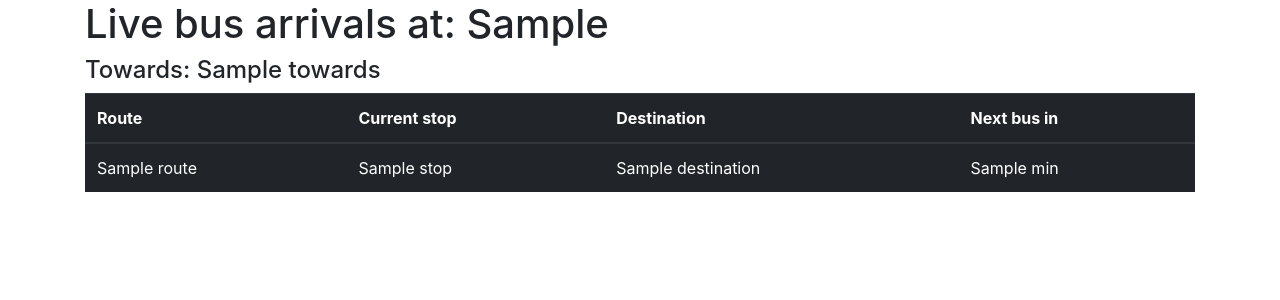
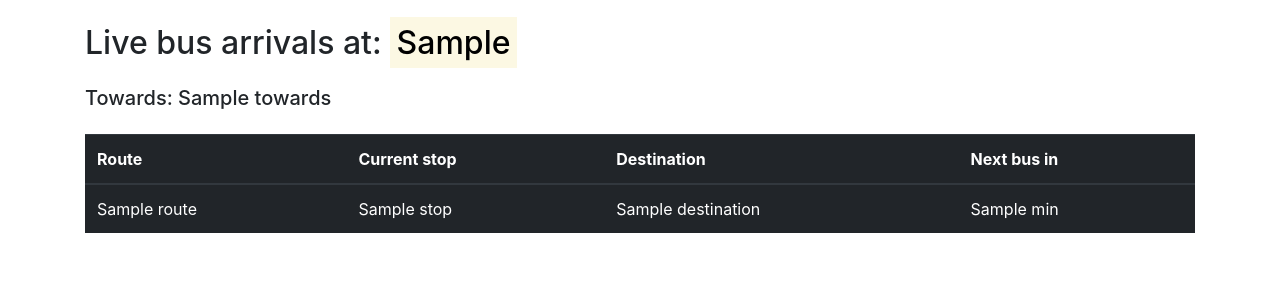
Before and after one commit to TaniyaAmidon/TFLflaskapp, a Flask app: template templates/home.html in a window 1280 px wide. Shown: the part 56-356 px from the top of the page. Run offline with Flask 2, Linux system fonts and the light colour scheme; the template is opened without the code that fills it: most values are stand-ins (such as "Sample title", 1, 10 or a date in 2020); some libraries are stand-ins or nearby versions.

Commit message:
add styling to home page

```diff
--- a/templates/home.html
+++ b/templates/home.html
@@ -1,8 +1,8 @@
 {% extends 'layout.html' %}
 
 {% block body %}
-  <h1>Live bus arrivals at: {{tx}}</h1>
-  <h4>Towards: {{data[0]['towards']}}</h4>
+  <h2 class="mt-4 mb-4">Live bus arrivals at: <mark>{{tx}}</mark></h2>
+  <h5 class="mt-4 mb-4">Towards: {{data[0]['towards']}}</h5>
 
   {% for item in data %}
     <table class="table table-dark">
```
